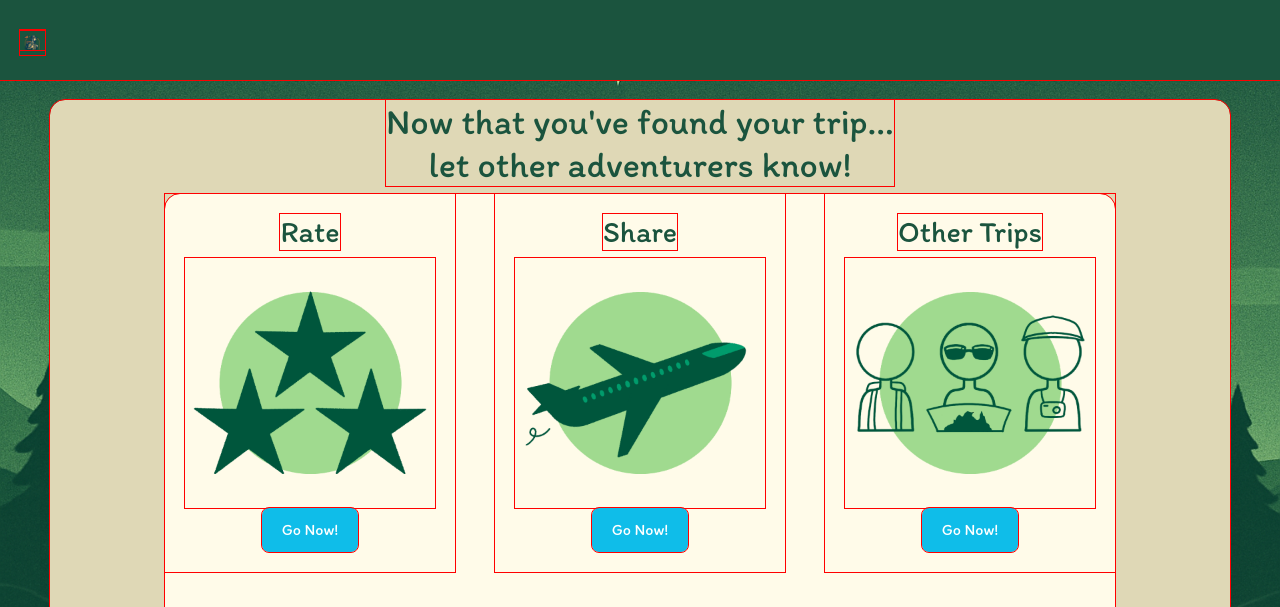
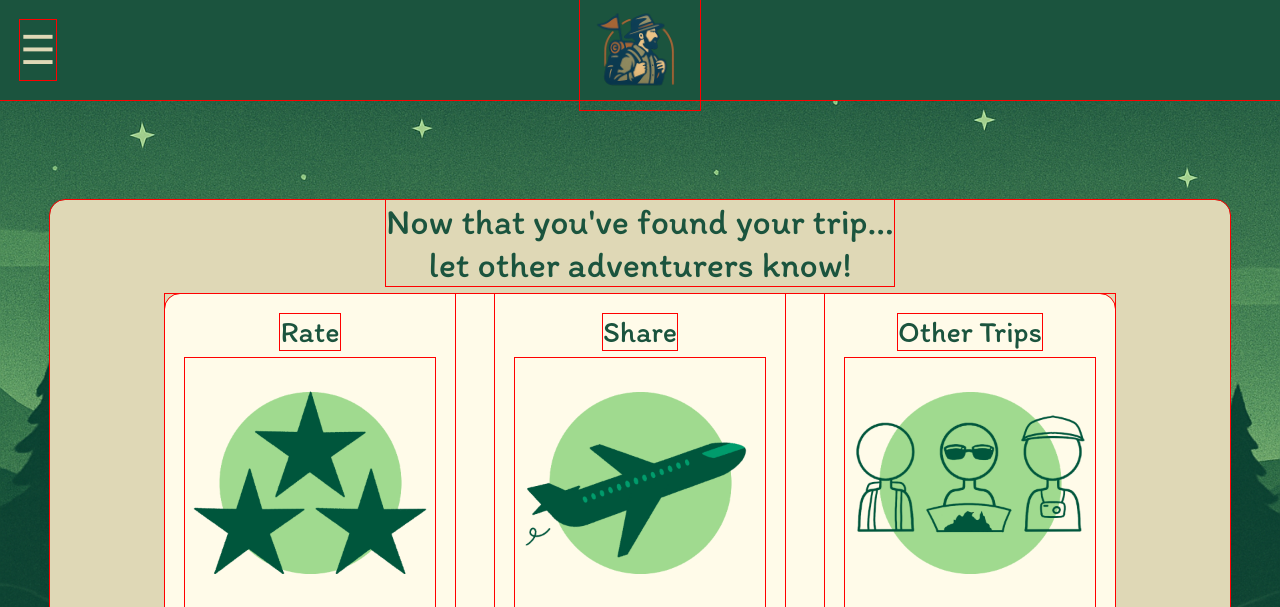
Before and after one commit to lou-chan03/CITS3403_Explorate_2025, a Flask app: page /share_page in a window 1280 px wide. Shown: the top 607 px of the page. Run offline with Flask 3, Linux system fonts and the light colour scheme.

Commit message:
Fixed the logo and hamburg position

```diff
--- a/app/routes.py
+++ b/app/routes.py
@@ -5,14 +5,22 @@ from app.models import Adventure, UserSelection
 # Define the Blueprint
 main = Blueprint('main', __name__)
 
-# Define routes using the Blueprint
+
+
 @main.route('/')
 def home():
-    return render_template('Data_Entry.html')  # Replace 'index.html' with your main HTML file name
+    # Render a Jinja template
+    return render_template('base.html')
+
+# Define routes using the Blueprint
+# @main.route('/')
+# def home():
+#     return render_template('Data_Entry.html')  # Replace 'index.html' with your main HTML file name
 
 @main.route('/adventure')
 def adventure():
     return render_template('Adv_name.html')  # Assumes the file is in the `templates/` directory
+
 
 
 # @main.route('/questions', methods=['POST', 'GET'])
--- a/app/static/css/styles-share.css
+++ b/app/static/css/styles-share.css
@@ -4,47 +4,7 @@
     outline: 1px solid red !important; /* For debugging purposes, remove in production */
 }
 
-body {
-    margin: 0;
-    font-family: 'Itim', sans-serif;
-    display: flex;
-    flex-direction: column;
-    background-size: cover;
-    background-position: center;
-    background-attachment: fixed;
-    background-color: #1B543E;
-}
-.navbar {
-    background-color: #1B543E;
-    color: #DFD8B6;
-    display: flex;
-    justify-content: space-between;
-    align-items: center;
-    padding: 10px 20px;
-    position: fixed; /* Fixes the navbar at the top */
-    top: 0; /* Ensures it's at the top of the page */
-    left: 0;
-    right: 0;
-    z-index: 1000;
-    height: 80px;
-}
-.navbar img {
-    height: 150px;
-    width: auto;
-}
-.hamburger {
-    display: flex;
-    flex-direction: column;
-    justify-content: space-between;
-    width: 25px;
-    height: 20px;
-    cursor: pointer;
-}
-.hamburger div {
-    width: 100%;
-    height: 3px;
-    background-color: #DFD8B6;
-}
+
 .title-bar {
     background-color: #DFD8B6;
     color: #1B543E;
--- a/app/templates/base.html
+++ b/app/templates/base.html
@@ -4,21 +4,14 @@
         <meta charset="UTF-8">
         <meta name="viewport" content="width=device-width, initial-scale=1.0">
         <link rel="stylesheet" href="{{ url_for('static', filename='css/styles.css') }}">
-        <link rel="stylesheet" href="{{ url_for('static', filename='css/styles-share.css') }}"> <!-- for the share pages, when css is all standardised will remove this line-->
+        <link rel="stylesheet" href="{{ url_for('static', filename='css/styles-share.css') }}">
         <title>{% block title %}Explorate{% endblock %}</title>
     </head>
 
     <!--the hamburger and logo are overlapping each other..??? I don't think my navbar stuff is updated pls update...-->
-    <header>
-        <nav class ="navbar">
-            <div class="hamburger">
-                <div></div>
-                <div></div>
-                <div></div>
-                <img src="{{ url_for('static', filename='images/explorer.png') }}" alt="Logo">
-            </div>
-            <!-- Add navbar links for each page -->
-        </nav>
+    <header class="header">
+        <a class="hamburger">&#9776;</a>
+        <img src="{{ url_for('static', filename='images/explorer.png') }}" alt="Logo" class="logo">
     </header>
 
     <body>
--- a/app/templates/share-page.html
+++ b/app/templates/share-page.html
@@ -8,20 +8,19 @@
                     <div class = "option">
                         <h3>Rate</h3>
                         <img src="{{ url_for('static', filename='images/IMG_9606.PNG') }}" alt="Rate">
-                        <a href="{{ url_for('rate_page') }}" class="btn">Go Now!</a>
+                        <a href="{{ url_for('main.rate_page') }}" class="btn">Go Now!</a>
                     </div>
                     <div class = "option">
                         <h3>Share</h3>
                         <img src="{{ url_for('static', filename='images/IMG_9605.PNG') }}" alt="Share">
-                        <a href="{{ url_for('share_blog') }}" class="btn">Go Now!</a>
+                        <a href="{{ url_for('main.share_blog') }}" class="btn">Go Now!</a>
                     </div>
                     <div class = "option">
                         <h3>Other Trips</h3>
                         <img src="{{ url_for('static', filename='images/IMG_9604.PNG') }}" alt="Other Trips">
-                        <a href="{{ url_for('other_trips') }}" class="btn">Go Now!</a>
+                        <a href="{{ url_for('main.other_trips') }}" class="btn">Go Now!</a>
                     </div>
                 </div>
             </div>
         </div>
 {% endblock %}
-</html>
```
